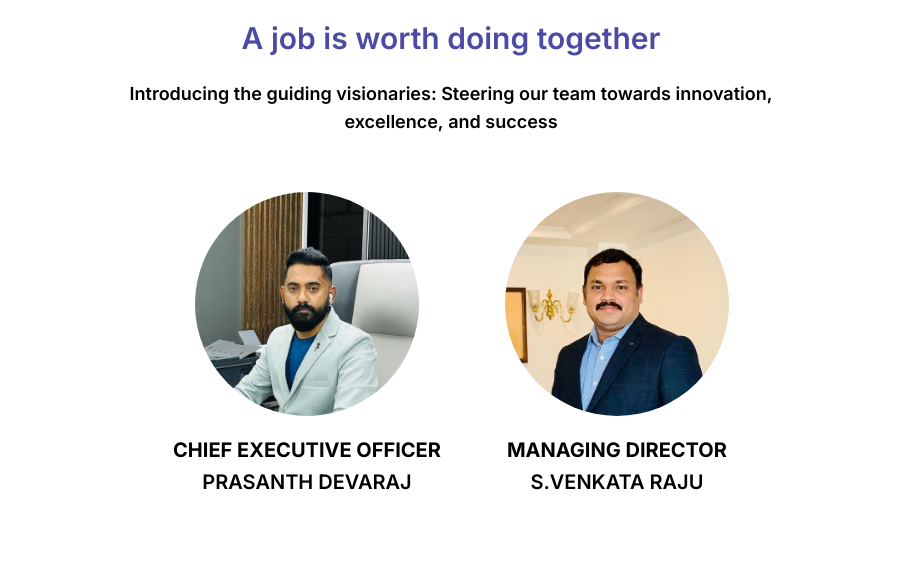
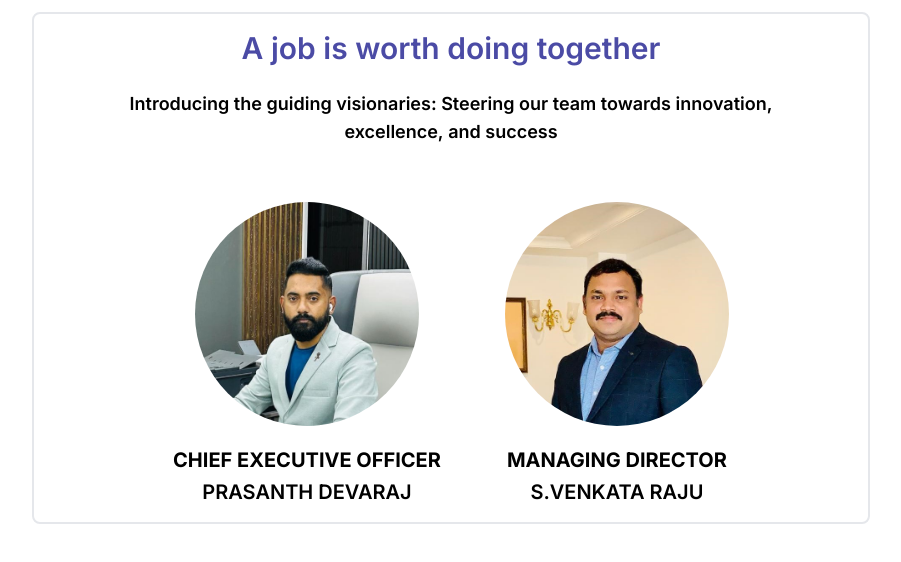
Before and after one commit to EMARCO-TECHNOLOGIES/corporate-business, a Next.js app: page /components/homePage/Directors in a window 1280 px wide. Shown: the top 562 px of the page, without its empty margins (189-1090 px from the left). Built offline with nearby package versions, Linux system fonts and the light colour scheme.

Commit message:
directors component border added

```diff
--- a/app/components/homePage/Directors/page.tsx
+++ b/app/components/homePage/Directors/page.tsx
@@ -2,8 +2,8 @@ import React from 'react'
 
 function Directors() {
     return (
-        <div className='flex justify-center '>
-            <div className='md:w-2/3  space-y-14 p-5'>
+        <div className='flex justify-center p-3'>
+            <div className='md:w-2/3  space-y-14 p-4  border-2 rounded-lg'>
 
                 <div className='space-y-6 text-center'>
                     <h3 className='text-3xl text-[#000080] opacity-70'>A job is worth doing together</h3>
```
